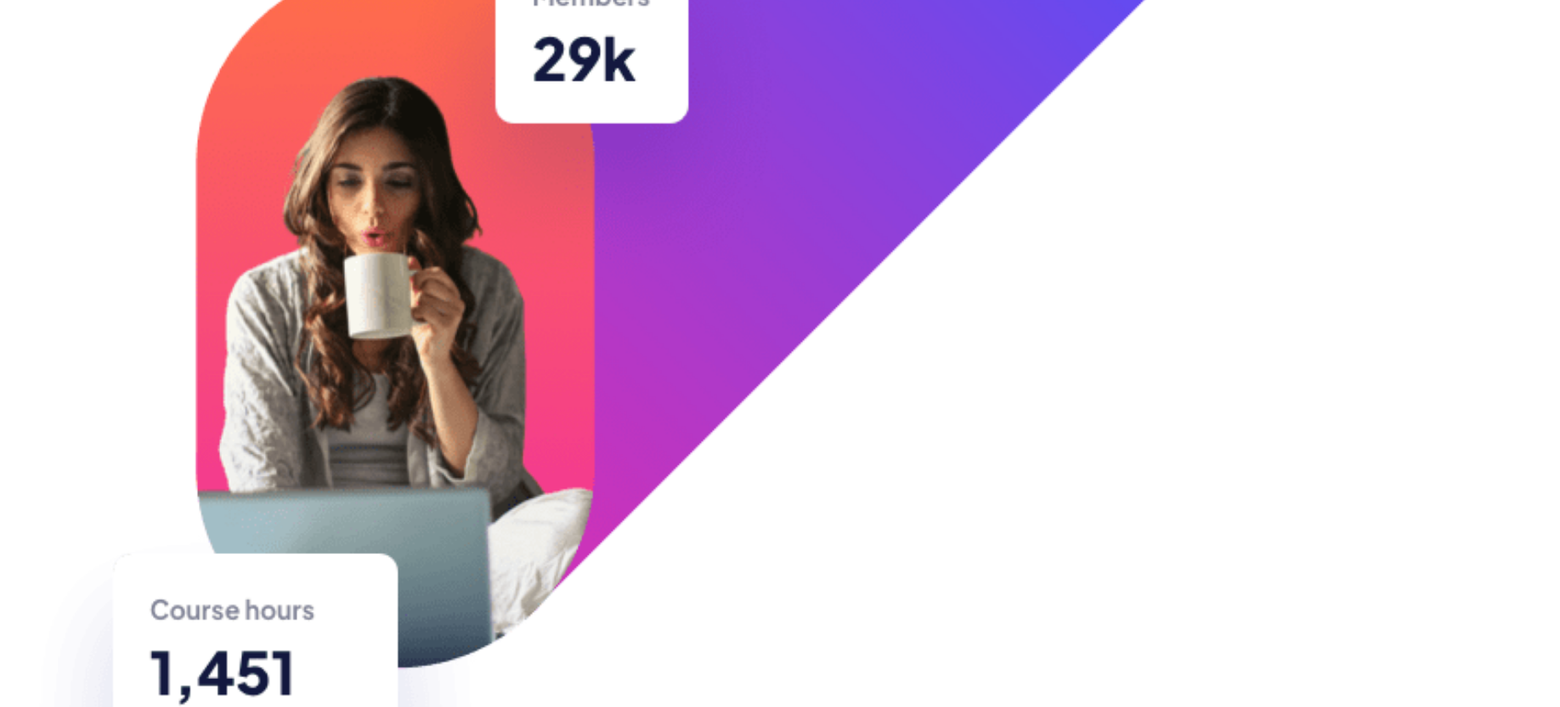
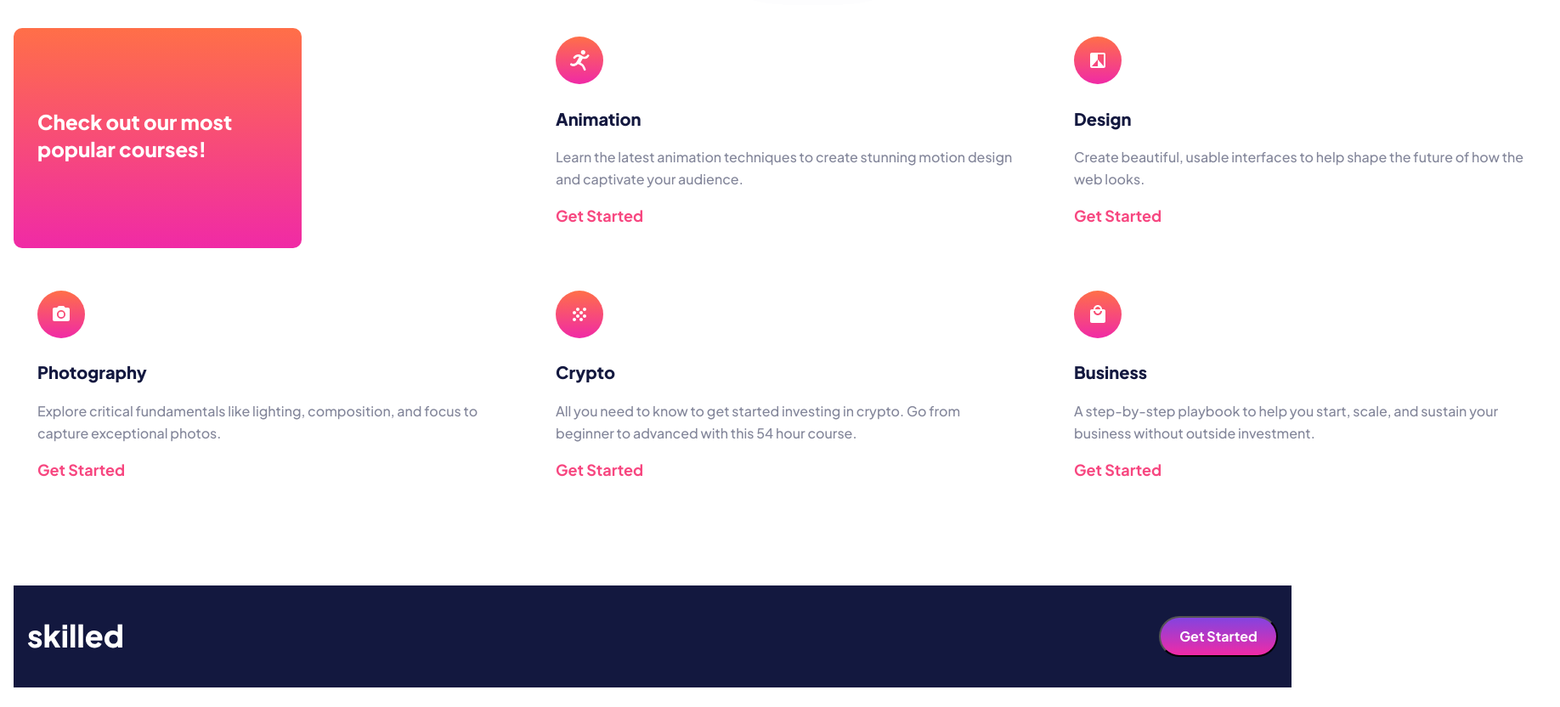
Before and after one commit to mikej321/Skilled-E-learning-Page, a plain HTML site: page index.html in a window 1536 px wide. Shown: the part 799-1631 px from the top of the page at 85% size, 1836 px wide, since content can reach past the window. Drawn offline with Linux system fonts and the light colour scheme.

Commit message:
V3 All versions finished
Finished mobile, tablet, and desktop versions of my page. I am ready to receive feedback, particularly on responsiveness.

```diff
--- a/index.html
+++ b/index.html
@@ -25,13 +25,15 @@
         </svg>
         <button class="start">Get Started</button>
       </div>
-      <h1>Maximize skill, minimize budget</h1>
-      <p>
-        Our modern courses across a range of in-demand skills will give you the
-        knowledge you need to live the life you want.
-      </p>
-      <button class="start gradient">Get Started</button>
-      <picture>
+      <div class="maximize-container">
+        <h1>Maximize skill, minimize budget</h1>
+        <p>
+          Our modern courses across a range of in-demand skills will give you
+          the knowledge you need to live the life you want.
+        </p>
+        <button class="start gradient">Get Started</button>
+      </div>
+      <picture class="hero-image">
         <source
           media="(max-width: 59.9rem)"
           srcset="
@@ -64,11 +66,12 @@
           alt="A woman drinking coffee while looking at something while sitting"
         />
       </picture>
-      <div class="checkout gradient">
-        <p>Check out our most popular courses!</p>
-      </div>
+
       <div class="content-container">
-        <div class="grid-item">
+        <div class="checkout gradient item-1">
+          <p>Check out our most popular courses!</p>
+        </div>
+        <div class="grid-item item-2">
           <img
             src="assets/icon-animation.svg"
             alt="A cartoon icon of a man running"
@@ -80,7 +83,7 @@
           </p>
           <a href="">Get Started</a>
         </div>
-        <div class="grid-item">
+        <div class="grid-item item-3">
           <img src="assets/icon-design.svg" alt="An icon of a design board" />
           <p>Design</p>
           <p>
@@ -89,7 +92,7 @@
           </p>
           <a href="">Get Started</a>
         </div>
-        <div class="grid-item">
+        <div class="grid-item item-4">
           <img src="assets/icon-photography.svg" alt="An icon of a camera" />
           <p>Photography</p>
           <p>
@@ -98,7 +101,7 @@
           </p>
           <a href="">Get Started</a>
         </div>
-        <div class="grid-item">
+        <div class="grid-item item-5">
           <img
             src="assets/icon-crypto.svg"
             alt="An icon of a bunch of cryptocurrency coins"
@@ -110,7 +113,7 @@
           </p>
           <a href="">Get Started</a>
         </div>
-        <div class="grid-item">
+        <div class="grid-item item-6">
           <img src="assets/icon-business.svg" alt="An icon of a shopping bag" />
           <p>Business</p>
           <p>
--- a/styles/styles.css
+++ b/styles/styles.css
@@ -34,25 +34,26 @@ img {
 .container {
   padding: 16px;
   display: grid;
-  grid-template-columns: repeat(1, minmax(350px, 1fr));
-
+  grid-template-columns: repeat(1, minmax(39.8rem, 1fr));
 }
 
 
 
-.container > h1 {
+.maximize-container > h1 {
   font-size: 4rem;
   font-weight: 800;
   color: var(--color2);
   margin-bottom: 2rem;
-
+  max-width: 32.6rem;
+  line-height: 5.04rem;
 }
 
-.container > p:first-of-type {
+.maximize-container > p:first-of-type {
   color: var(--color3);
   line-height: 26px;
   font-weight: 500;
-
+  line-height: 2.6rem;
+  max-width: 39.8rem;
 
 }
 
@@ -73,6 +74,10 @@ img {
   margin-bottom: 1rem;
 }
 
+button {
+  cursor: pointer;
+}
+
 .header > button {
   width: 140px;
   height: 48px;
@@ -80,7 +85,18 @@ img {
   font-weight: 700;
   color: white;
   background-color: var(--color2);
+  transition: 0.1s ease-out;
 }
+
+.header > button:hover {
+  background-color: var(--color1);
+  opacity: unset;
+}
+
+.start:hover {
+  opacity: 0.5;
+}
+
 
 .start {
   width: 16.7rem;
@@ -95,7 +111,6 @@ img {
   display: flex;
   align-items: center;
   justify-content: center;
-  max-width: 34.3rem;
   height: 12rem;
   border-radius: 10px;
   font-size: 2.4rem;
@@ -107,7 +122,6 @@ img {
 
 .content-container {
   display: grid;
-  gap: rem;
 }
 
 .grid-item {
@@ -153,7 +167,7 @@ img {
   padding: 3.6rem 1.6rem;
   display: flex;
   background-color: var(--color2);
-  max-width: 37.5rem;
+  width: 100%;
   height: 12rem;
   align-items: center;
   justify-content: space-between;
@@ -170,3 +184,144 @@ img {
               #F02AA6 100%);
   border-radius: 28px;
 }
+
+.footer > button:hover {
+  background: unset;
+  background-color: var(--color5);
+  transition: 0.1s ease-in-out;
+}
+
+a:hover {
+  color: var(--color5);
+  transition: 0.1s ease-in-out;
+}
+
+@media (min-width:60rem) {
+
+  .container {
+    grid-template-columns: 39.8rem,minmax(30rem,1fr);
+    grid-template-areas: "header header"
+                         "maximize picture"
+                         "content-grid content-grid"
+                         "footer footer";
+    row-gap: 3.2rem;
+    grid-gap: 1rem;
+  }
+
+  .header {
+    grid-area: header;
+  }
+
+  .maximize-container {
+    grid-area: maximize;
+  }
+
+  .hero-image {
+    grid-area: picture;
+  }
+
+  .content-container {
+    display: grid;
+    column-gap: 1rem;
+    row-gap: 3.2rem;
+    grid-template-columns: repeat(2, minmax(60rem,1fr));
+    grid-template-areas: "checkout animation"
+                         "design photography"
+                         "crypto business"
+  }
+
+  .checkout {
+    height: 25.9rem;
+    max-width: 33.9rem;
+    grid-area: checkout;
+  }
+
+  .item-2 {
+    grid-area: animation;
+  }
+
+  .item-3 {
+    grid-area: design;
+  }
+
+  .item-4 {
+    grid-area: photography;
+  }
+
+  .item-5 {
+    grid-area: crypto;
+  }
+
+  .item-6 {
+    grid-area: business;
+  }
+
+  .footer {
+    grid-area: footer;
+    max-width: 100%;
+  }
+
+}
+
+@media (min-width:90rem) {
+  .container {
+    grid-template-columns:  39.8rem, repeat(2, minmax(32rem, 1fr));
+    grid-template-areas: "header header header"
+                         "maximize picture picture"
+                         "content-grid content-grid content-grid"
+                         "footer footer footer"
+  }
+
+  .header {
+    grid-area: header;
+  }
+
+  .maximize-container {
+    grid-area: maximize;
+  }
+
+  .hero-image {
+    grid-area: picture;
+  }
+
+  .content-container {
+    display: grid;
+    grid-template-columns: repeat(3, minmax(60rem, 90rem));
+    grid-template-areas: "checkout animation design"
+                         "photography crypto business"
+  }
+
+  .item-1 {
+    grid-area: checkout;
+  }
+
+  .item-2 {
+    grid-area: animation;
+  }
+
+  .item-3 {
+    grid-area: design;
+  }
+
+  .item-4 {
+    grid-area: photography;
+  }
+
+  .item-5 {
+    grid-area: crypto;
+  }
+
+  .item-6 {
+    grid-area: business;
+  }
+
+  .footer > button {
+    background: linear-gradient(180deg,
+                                #4851FF -54.32%,
+                                #F02AA6 100%);
+  }
+
+  .footer > button:active {
+
+  }
+}
```
